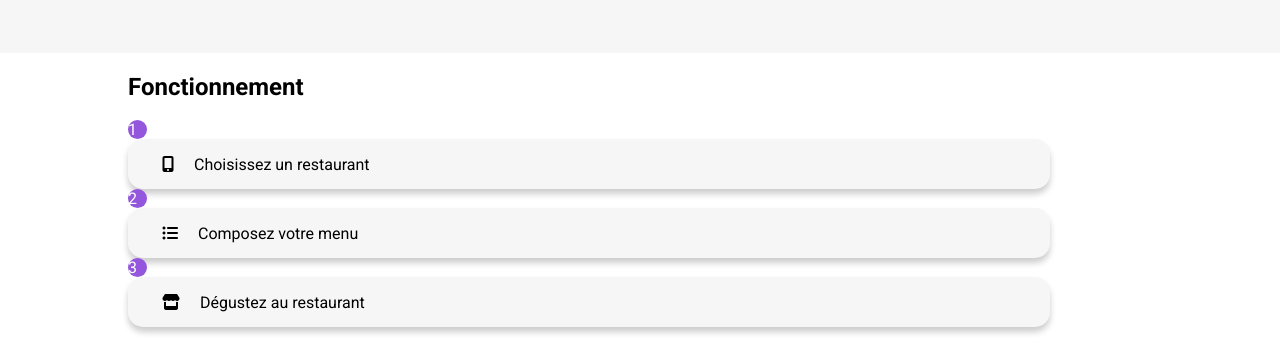
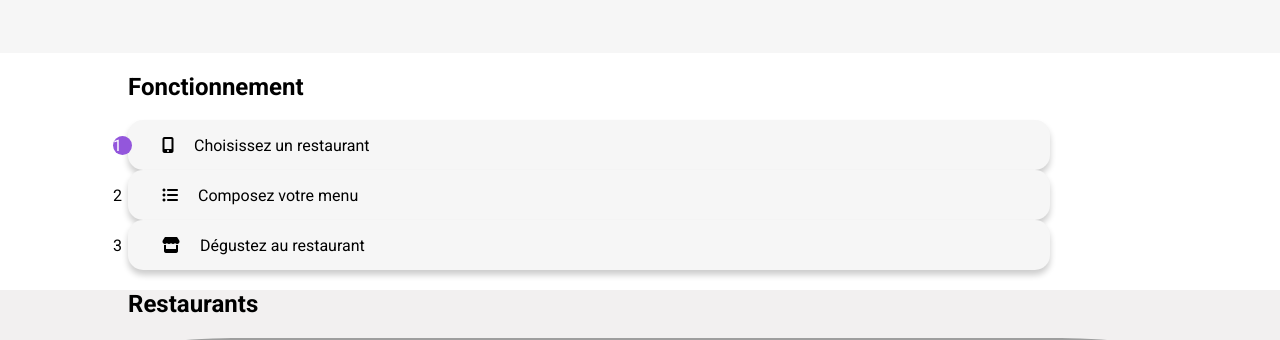
Before and after one commit to ManonHfn/ManonHoffmann_17092021, a plain HTML site: page accueil.html in a window 1280 px wide. Shown: the part 880-1220 px from the top of the page. Drawn offline with Linux system fonts and the light colour scheme; grey boxes are pictures that could not be loaded; a web font is replaced by a local one.

Commit message:
mentorat avec Quentin

```diff
--- a/accueil.html
+++ b/accueil.html
@@ -39,22 +39,24 @@
         <!--Fonctionnement-->
         <section class="fonctionnement">
             <h2>Fonctionnement</h2>
-            <span class="fonctionnement_number">1</span>
             <div class="fonctionnement_box">
+                <div class="fonctionnement_number">
+                    <span class="fonctionnement_pill">1</span>
+                </div>
                 <div class="fonctionnement_icone">
                     <i class="fas fa-mobile-alt"></i>
                 </div>
                 <p>Choisissez un restaurant</p>
             </div>
-            <span class="fonctionnement_number">2</span>
             <div class="fonctionnement_box">
+                <span class="fonctionnement_number">2</span>
                 <div class="fonctionnement_icone">
                     <i class="fas fa-list-ul"></i>
                 </div>
                 <p>Composez votre menu</p>
             </div>
-            <span class="fonctionnement_number">3</span>
             <div class="fonctionnement_box">
+                <span class="fonctionnement_number">3</span>
                 <div class="fonctionnement_icone">
                     <i class="fas fa-store"></i>
                 </div>
--- a/styles.css
+++ b/styles.css
@@ -39,8 +39,6 @@ margin-left: 5%;
   color: white;
 }
 .reservation_btn{
-  text-decoration: none;
-  color: white;
   border-radius: 50px;
   background: rgb(165,92,219,1);
   background: linear-gradient(0deg, rgb(165,92,219,1) 0%, rgb(239,116,218) 100%);
@@ -48,8 +46,9 @@ margin-left: 5%;
   margin-left: 11%;
   width: 70%;
 }
-a:link {
+a{
   text-decoration: none;
+  color: white;
 }
 .reservation{
   background-color: #f6f6f6;
@@ -66,6 +65,7 @@ a:link {
   box-shadow: 0px 5px 6px 0px rgba(0, 0, 0, 0.2);
   width: 80%;
   height: 50px;
+  position: relative;
 }
 .fonctionnement_box p{
   margin:0%;
@@ -75,6 +75,13 @@ a:link {
   font-size: 16px;
 }
 .fonctionnement_number{
+  position: absolute;
+  left: -15px;
+  height: 100%;
+  display: flex;
+  align-items: center;
+}
+.fonctionnement_pill{
   background-color: #9356dc;
   border-radius: 100%;
   padding-right: 10px;
@@ -137,10 +144,12 @@ footer{
 }
 .footer_logo{
   width: 100px;
-  color: white;
   padding-top: 5px;
   padding-left: 30px;
   font-family: Shrikhand, "cursive";
+}
+.footer_logo path{
+  fill:white;
 }
 .footer_list{
   color: white;
```
